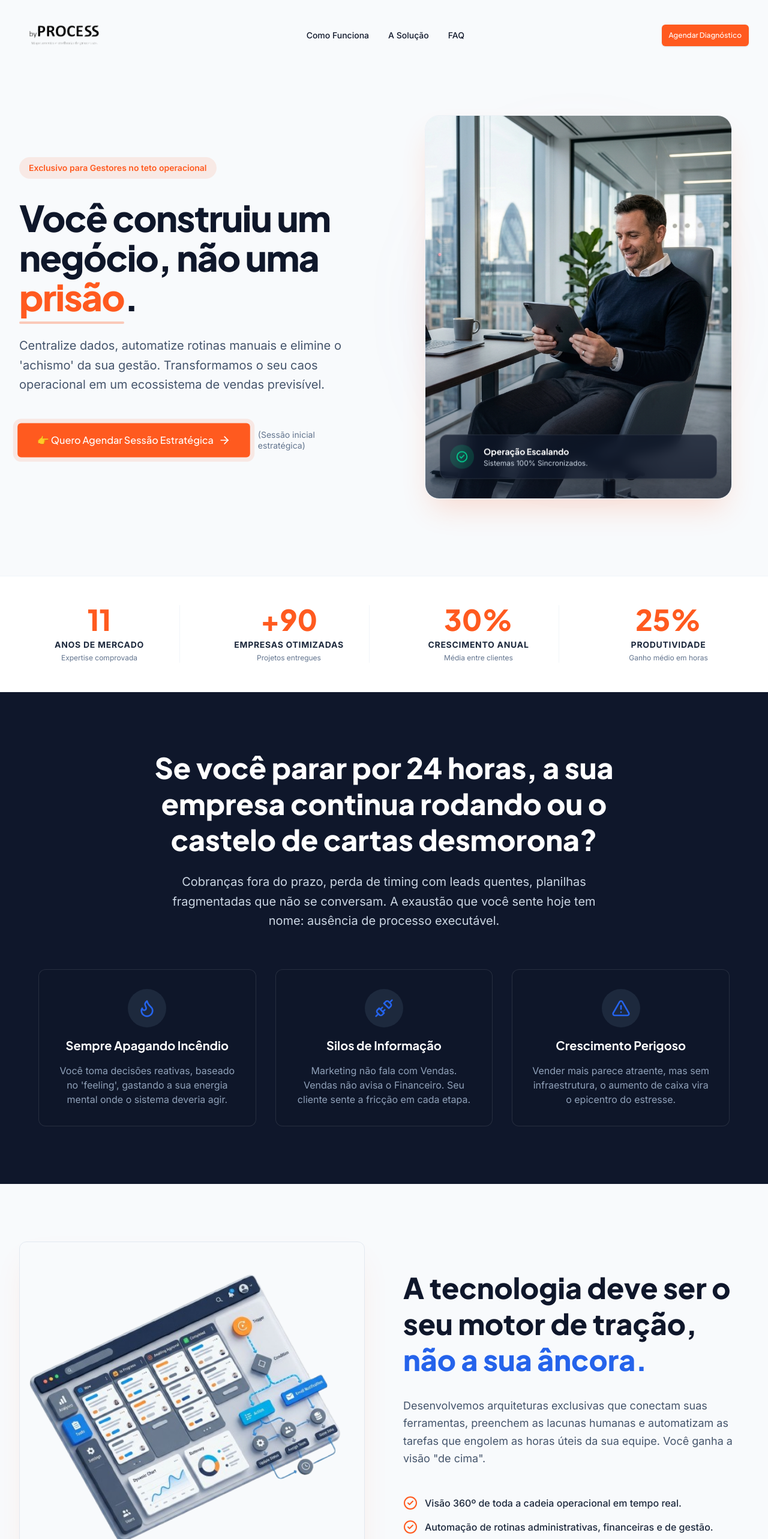
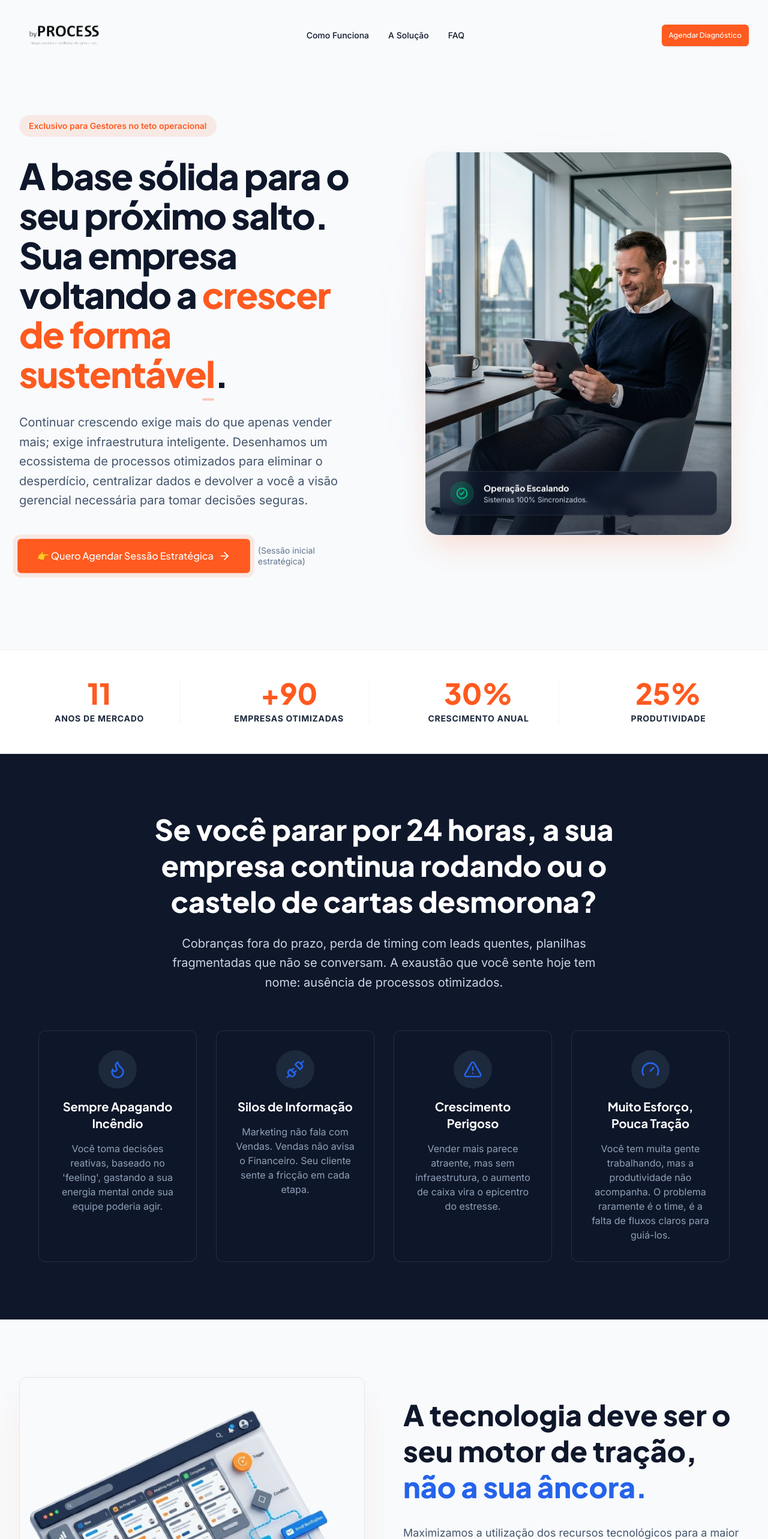
Before and after one commit to flowautomation6677/Site-Byprocess, a Next.js app: page / in a window 1280 px wide. Shown: the top 2566 px of the page at 60% size. Built offline with nearby package versions, Linux system fonts and the light colour scheme.

Commit message:
Subir alterações da página

```diff
--- a/src/app/page.tsx
+++ b/src/app/page.tsx
@@ -4,7 +4,7 @@ import { Footer } from "@/components/layout/Footer"
 import { Card, CardContent } from "@/components/ui/Card"
 import { Accordion } from "@/components/ui/Accordion"
 import { Counter } from "@/components/ui/Counter"
-import { ArrowRight, Flame, Unplug, AlertTriangle, CheckCircle2 } from "lucide-react"
+import { ArrowRight, Flame, Unplug, AlertTriangle, CheckCircle2, Gauge } from "lucide-react"
 export default function Home() {
   return (
     <>
@@ -19,11 +19,11 @@ export default function Home() {
             </div>
 
             <h1 className="text-4xl md:text-5xl lg:text-6xl font-heading font-extrabold tracking-tight text-foreground leading-[1.1]">
-              Você construiu um negócio, não uma <span className="text-primary relative">prisão<span className="absolute -bottom-2 left-0 w-full h-1 bg-primary/30 rounded-full"></span></span>.
+              A base sólida para o seu próximo salto. Sua empresa voltando a <span className="text-primary relative">crescer de forma sustentável<span className="absolute -bottom-2 left-0 w-full h-1 bg-primary/30 rounded-full"></span></span>.
             </h1>
 
             <p className="text-lg md:text-xl text-slate-600 max-w-2xl font-sans leading-relaxed">
-              Centralize dados, automatize rotinas manuais e elimine o 'achismo' da sua gestão. Transformamos o seu caos operacional em um ecossistema de vendas previsível.
+              Continuar crescendo exige mais do que apenas vender mais; exige infraestrutura inteligente. Desenhamos um ecossistema de processos otimizados para eliminar o desperdício, centralizar dados e devolver a você a visão gerencial necessária para tomar decisões seguras.
             </p>
 
             <div className="flex flex-col sm:flex-row items-start sm:items-center gap-4 pt-4">
@@ -64,22 +64,18 @@ export default function Home() {
             <div className="flex flex-col items-center text-center px-4">
               <Counter end={11} className="text-4xl md:text-5xl font-heading font-extrabold text-primary mb-2" />
               <span className="text-sm font-bold text-slate-800 uppercase tracking-wider">Anos de Mercado</span>
-              <span className="text-slate-500 text-xs mt-1">Expertise comprovada</span>
             </div>
             <div className="flex flex-col items-center text-center px-4">
               <Counter end={90} prefix="+" className="text-4xl md:text-5xl font-heading font-extrabold text-primary mb-2" />
               <span className="text-sm font-bold text-slate-800 uppercase tracking-wider">Empresas Otimizadas</span>
-              <span className="text-slate-500 text-xs mt-1">Projetos entregues</span>
             </div>
             <div className="flex flex-col items-center text-center px-4">
               <Counter end={30} suffix="%" className="text-4xl md:text-5xl font-heading font-extrabold text-primary mb-2" />
               <span className="text-sm font-bold text-slate-800 uppercase tracking-wider">Crescimento Anual</span>
-              <span className="text-slate-500 text-xs mt-1">Média entre clientes</span>
             </div>
             <div className="flex flex-col items-center text-center px-4">
               <Counter end={25} suffix="%" className="text-4xl md:text-5xl font-heading font-extrabold text-primary mb-2" />
               <span className="text-sm font-bold text-slate-800 uppercase tracking-wider">Produtividade</span>
-              <span className="text-slate-500 text-xs mt-1">Ganho médio em horas</span>
             </div>
           </div>
         </section>
@@ -91,15 +87,16 @@ export default function Home() {
               Se você parar por 24 horas, a sua empresa continua rodando ou o castelo de cartas desmorona?
             </h2>
             <p className="text-xl text-slate-300 font-sans leading-relaxed max-w-3xl mx-auto">
-              Cobranças fora do prazo, perda de timing com leads quentes, planilhas fragmentadas que não se conversam. A exaustão que você sente hoje tem nome: ausência de processo executável.
+              Cobranças fora do prazo, perda de timing com leads quentes, planilhas fragmentadas que não se conversam. A exaustão que você sente hoje tem nome: ausência de processos otimizados.
             </p>
           </div>
 
-          <div className="max-w-6xl mx-auto mt-16 grid grid-cols-1 md:grid-cols-3 gap-8">
+          <div className="max-w-6xl mx-auto mt-16 grid grid-cols-1 md:grid-cols-2 lg:grid-cols-4 gap-8">
             {[
-              { icon: Flame, title: "Sempre Apagando Incêndio", text: "Você toma decisões reativas, baseado no 'feeling', gastando a sua energia mental onde o sistema deveria agir." },
+              { icon: Flame, title: "Sempre Apagando Incêndio", text: "Você toma decisões reativas, baseado no 'feeling', gastando a sua energia mental onde sua equipe poderia agir." },
               { icon: Unplug, title: "Silos de Informação", text: "Marketing não fala com Vendas. Vendas não avisa o Financeiro. Seu cliente sente a fricção em cada etapa." },
               { icon: AlertTriangle, title: "Crescimento Perigoso", text: "Vender mais parece atraente, mas sem infraestrutura, o aumento de caixa vira o epicentro do estresse." },
+              { icon: Gauge, title: "Muito Esforço, Pouca Tração", text: "Você tem muita gente trabalhando, mas a produtividade não acompanha. O problema raramente é o time, é a falta de fluxos claros para guiá-los." },
             ].map((item, i) => (
               <div key={item.title} className="glass-panel-dark p-8 rounded-xl flex flex-col items-center text-center space-y-4 hover:border-secondary/50 transition-colors">
                 <div className="p-4 rounded-full bg-slate-800 text-secondary">
@@ -127,13 +124,13 @@ export default function Home() {
                  A tecnologia deve ser o seu motor de tração, <span className="text-secondary">não a sua âncora.</span>
                </h2>
                <p className="text-lg text-slate-600 font-sans leading-relaxed">
-                 Desenvolvemos arquiteturas exclusivas que conectam suas ferramentas, preenchem as lacunas humanas e automatizam as tarefas que engolem as horas úteis da sua equipe. Você ganha a visão "de cima".
+                 Maximizamos a utilização dos recursos tecnológicos para a maior eficiência dos processos. Conectamos suas ferramentas, preenchemos as lacunas humanas e automatizamos as tarefas que engolem as horas úteis da sua equipe. Você ganha a visão "de cima".
                </p>
                <ul className="space-y-4 pt-4">
                  {[
-                   "Visão 360º de toda a cadeia operacional em tempo real.",
+                   "Execução do processo padrão para ganho de escala e previsibilidade.",
                    "Automação de rotinas administrativas, financeiras e de gestão.",
-                   "Padronização de processos para ganho de escala e previsibilidade."
+                   "Visão 360 de todo o seu processo operacional em tempo real."
                  ].map((t, i) => (
                    <li key={t} className="flex items-center gap-3 text-slate-800 font-medium">
                      <CheckCircle2 className="text-primary w-6 h-6 flex-shrink-0" />
@@ -153,20 +150,20 @@ export default function Home() {
                 Nosso Catálogo de Soluções
               </h2>
               <p className="text-lg text-slate-600 max-w-2xl mx-auto">
-                Transformamos o conhecimento técnico de engenharia de processos em arquiteturas acionáveis para sua empresa escalar com tecnologia.
+                Transformamos o conhecimento técnico em engenharia de processos em arquiteturas otimizadas para sua empresa crescer de forma sustentável.
               </p>
             </div>
             <div className="grid grid-cols-1 md:grid-cols-2 lg:grid-cols-3 gap-6">
               {[
-                { image: "/images/service_mapeamento.png", title: "Mapeamento de Processos", text: "Desenhamos o fluxo real de trabalho da sua empresa para encontrar gargalos e desperdícios ocultos." },
-                { image: "/images/service_otimizacao.png", title: "Otimização de Processos", text: "Redesenhamos a operação para eliminar passos redundantes e acelerar o tempo de entrega (Lead Time)." },
-                { image: "/images/service_procedimentos.png", title: "Procedimentos Operacionais", text: "Criamos POPs claros para padronizar o trabalho e facilitar o treinamento de novos colaboradores." },
-                { image: "/images/service_produtividade.png", title: "Estudo de Produtividade", text: "Medimos a capacidade da sua equipe e identificamos onde estão os maiores ganhos de eficiência." },
-                { image: "/images/service_auditoria.png", title: "Audit (Auditoria)", text: "Avaliamos a aderência da equipe aos processos definidos para garantir que o padrão está sendo mantido." },
-                { image: "/images/service_indicadores.png", title: "Indicadores de Processo", text: "Estruturamos KPIs cruciais para que a diretoria possa gerenciar com base em dados, não em intuição." },
-                { image: "/images/service_seguranca.png", title: "Segurança em Processos", text: "Mitigamos riscos operacionais, blindando a empresa contra falhas humanas e sistêmicas." },
-                { image: "/images/service_automacao.png", title: "Automação de Processos", text: "Substituímos rotinas manuais repetitivas por robôs e integrações de sistema, devolvendo horas úteis à equipe." },
-                { image: "/images/service_implantacao.png", title: "Implantação de Sistemas", text: "Garantimos que o ERP/CRM se molde ao seu processo, com arquitetura inteligente e adoção plena." },
+                { image: "/images/service_mapeamento.png", title: "Mapeamento de Processos", text: "Desenhamos o fluxo real de trabalho para encontrar gargalos e desperdícios ocultos." },
+                { image: "/images/service_otimizacao.png", title: "Otimização de Processo", text: "Redesenhamos o seu fluxo para eliminar desperdícios e acelerar o tempo de entrega." },
+                { image: "/images/service_procedimentos.png", title: "Procedimentos Operacionais", text: "Criamos procedimentos claros para padronizar o trabalho do time e elevar o nível de qualidade das entregas." },
+                { image: "/images/service_produtividade.png", title: "Estudo de Produtividade", text: "Medimos a capacidade da equipe e identificamos as maiores oportunidades de ganho em eficiência." },
+                { image: "/images/service_auditoria.png", title: "Auditoria", text: "Avaliamos a aderência dos processos à operação para assegurar que o padrão está sendo mantido." },
+                { image: "/images/service_indicadores.png", title: "Indicadores de Processo", text: "Estruturamos KPIs para monitoramento efetivo dos processos e auxiliar os decisores na tomada de decisão." },
+                { image: "/images/service_seguranca.png", title: "Segurança em Processos", text: "Mapeamos os perigos operacionais em seus processos viabilizando a mitigação dos riscos." },
+                { image: "/images/service_automacao.png", title: "Automação de Processos", text: "Substituímos rotinas manuais e/ou repetitivas por tecnologias que devolvem horas úteis à equipe." },
+                { image: "/images/service_implantacao.png", title: "Implantação de Sistemas", text: "Garantimos que o sistema se molde ao seu processo, maximizando a utilização deste recurso." },
               ].map((item) => (
                 <div key={item.title} className="rounded-xl border border-slate-200 bg-white shadow-sm hover:shadow-lg hover:border-primary/30 transition-all group overflow-hidden flex flex-col">
                   <div className="h-48 overflow-hidden bg-slate-100 relative">
@@ -190,14 +187,14 @@ export default function Home() {
               <h2 className="text-3xl md:text-5xl font-heading font-extrabold text-slate-900">
                 Um processo cirúrgico, sem atrito.
               </h2>
-              <p className="text-lg text-slate-600 max-w-2xl mx-auto">Não paralisamos a sua operação para implementar. O nosso método corre em um fluxo lateral, transparente e agressivamente eficaz.</p>
+              <p className="text-lg text-slate-600 max-w-2xl mx-auto">Durante a execução do nosso projeto não paralisamos a sua operação. A nossa metodologia assegura a continuidade da operação para não comprometer a sua entrega.</p>
             </div>
 
             <div className="flex flex-col md:flex-row gap-8 relative items-start">
                {[
-                 { step: "01", title: "Raio-X da Operação", text: "Mapeamos seus processos com metodologias internacionais, entendendo todo o gargalo da sua operação" },
-                 { step: "02", title: "Arquitetura Sob Medida", text: "Desenhamos as integrações e processos ideais. Cada ferramenta no seu lugar exato." },
-                 { step: "03", title: "A Virada de Chave", text: "A implantação acontece ativamente, a equipe é treinada, e o processo assumido." }
+                 { step: "01", title: "Raio-X da Operação", text: "Mapeamos os seus processos de forma ágil, identificando os gargalos e oportunidades de melhoria" },
+                 { step: "02", title: "Arquitetura Sob Medida", text: "Redesenhamos os seus processos de forma inteligente, maximizando a utilização dos recursos e implementando as melhorias" },
+                 { step: "03", title: "Virada de chave", text: "A implantação acontece ativamente, a equipe é treinada e o processo é monitorado para garantir a execução na prática" }
                ].map((item, i) => (
                  <div key={item.step} className="flex-1 relative flex flex-col items-center text-center space-y-6">
                    <div className="w-16 h-16 rounded-full bg-secondary text-white font-heading font-bold text-2xl flex items-center justify-center shadow-xl shadow-secondary/20 relative z-10">
@@ -245,9 +242,9 @@ export default function Home() {
 
              <div className="grid grid-cols-1 lg:grid-cols-3 gap-6 items-start">
                {[
-                 { name: "Rafael Tavares", company: "ETC Soluções", review: "Os sócios da ETC me pediram indicação de um profissional para avaliar os processos internos na busca de ganho em produtividade, frente os desafios de uma rotina operacional complexa onde os sócios perdiam muito tempo acompanhando a equipe.\n\nDe forma bem resumida, o que posso falar, foi que eles não só melhoraram os processos tornando-os mais ágil, como criaram e implantaram um sistema customizado, automatizando diversas tarefas e planilhas soltas que tínhamos. Isso resultou num menor prazo de resposta aos nossos clientes.\n\nSe a sua empresa está com algum processo lento ou demandando muito esforço sem qualidade, recomendo fortemente a consulta da BY PROCESS." },
-                 { name: "Juliana Cavalcanti", company: "Local Guide", review: "Iniciamos o projeto com a By Process no comercial para mapear os processos e melhorar nosso atendimento. Eles entregaram muito mais do que o esperado, pois além de organizarem o setor, realmente acompanharam nossa evolução. Fazendo as coisas realmente acontecerem na prática." },
-                 { name: "Paulo Vitor Soares", company: "Cliente By Process", review: "Excelente qualidade na entrega, prazos e previsões de trabalho! A consultoria transformou nossos processos e aumentou a produtividade significativamente por meio de uma organização e lógica que nem nós achávamos que já tínhamos, mas na verdade estávamos perdendo tempo." }
+                 { name: "Alex Sotero", company: "Cliente ByProcess", review: "A importância do mapeamento de processos para a implementação do projeto é de suma importância para sua empresa e isto a By Process faz com excelência." },
+                 { name: "Juliana Cavalcanti", company: "Cliente ByProcess", review: "Iniciamos o projeto com a By Process no comercial para mapear os processos e melhorar nosso atendimento. Eles entregaram muito mais do que o esperado, pois além de organizarem o setor, realmente acompanharam nossa evolução. Fazendo as coisas realmente acontecerem na prática." },
+                 { name: "Paulo Vitor Soares", company: "Cliente ByProcess", review: "Excelente qualidade na entrega, prazos e previsões de trabalho! A consultoria transformou nossos processos e aumentou a produtividade significativamente por meio de uma organização e lógica que nem nós achávamos que já tínhamos, mas na verdade estávamos perdendo tempo." }
                ].map((r, i) => (
                  <Card key={`review-${r.name}`} className="hover:-translate-y-2 transition-transform duration-300 hover:shadow-xl border-slate-200 h-full">
                    <CardContent className="pt-6 h-full flex flex-col">
@@ -280,14 +277,12 @@ export default function Home() {
                   Nós não somos curiosos ou entusiastas; <strong className="text-white">somos um time técnico de engenheiros</strong>, com foco acadêmico (mestrado) e <strong className="text-white">mais de 10 anos de expertise</strong> no mercado.
                 </p>
                 <p>
-                  Possuímos certificações em gerenciamento e otimização, com total domínio das notações e metodologias internacionais. Porém, o nosso real diferencial está na execução.
+                  Possuímos certificações em gerenciamento e otimização, com total domínio das notações e metodologias internacionais.
                 </p>
                 <p>
-                  Nosso serviço vai muito além de apenas desenhar os processos e dar um treinamento. Nós transportamos todo esse conhecimento técnico de engenharia para um <strong className="text-white">ambiente tecnológico robusto</strong>.
+                  Nossos serviços vão muito além de apenas desenhar os processos. Nós treinamos o seu time, monitoramos a execução para que a mudança ocorra na prática, além de possibilitar a conciliação dos recursos tecnológicos do seu negócio.
                 </p>
-                <p>
-                  Essa forte integração tecnológica proporciona segurança e efetividade. A tecnologia garante que a sua equipe realmente execute, na prática, tudo o que foi planejado, blindando a operação e aumentando drasticamente os resultados da sua empresa.
-                </p>
+
               </div>
             </div>
             <div className="flex-1 w-full glass-panel-dark rounded-2xl p-8 border-white/10 shadow-2xl flex flex-col items-center justify-center min-h-[300px]">
```
